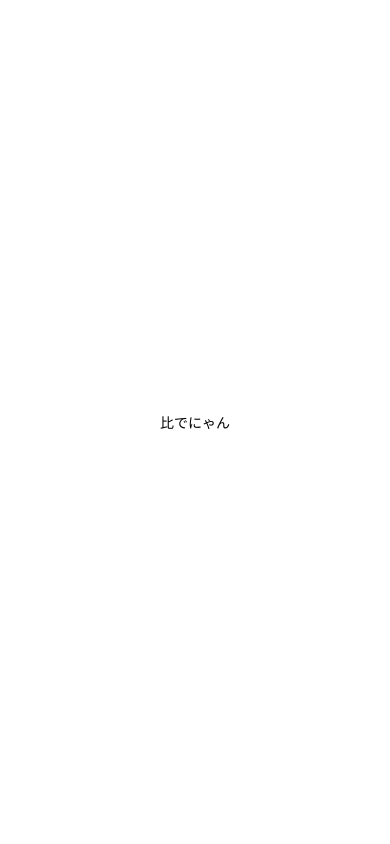
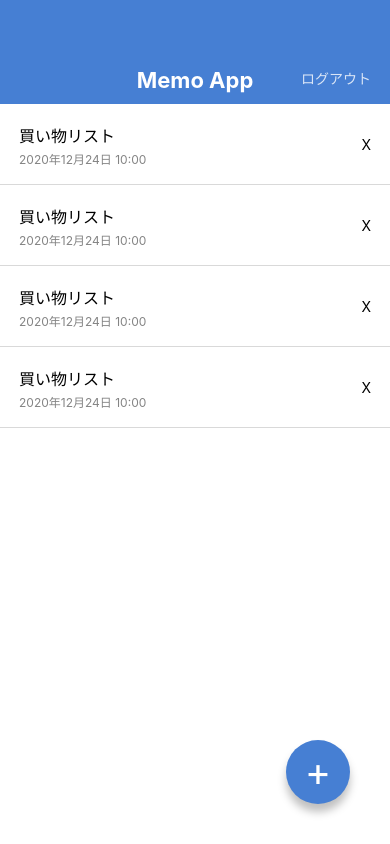
Before and after one commit to purankuton2001/MemoApp, a React Native app: screen / in a window 390 px wide. Built offline with nearby package versions, Linux system fonts and the light colour scheme.

Commit message:
style memolist screen

```diff
--- a/App.jsx
+++ b/App.jsx
@@ -1,13 +1,58 @@
-import { StatusBar } from 'expo-status-bar';
 import React from 'react';
 import { StyleSheet, Text, View } from 'react-native';
 
 export default function App() {
   return (
     <View style={styles.container}>
-      <Text>比でにゃん</Text>
-      {/* eslint-disable-next-line */}
-      <StatusBar style="auto" />
+      <View style={styles.appbar}>
+        <View style={styles.appbarInner}>
+          <Text style={styles.appbarTitle}>Memo App</Text>
+          <Text style={styles.appbarRight}>ログアウト</Text>
+        </View>
+      </View>
+
+      <View>
+        <View style={styles.memoListItem}>
+          <View>
+            <Text style={styles.memoListItemTitle}>買い物リスト</Text>
+            <Text style={styles.memoListItemDate}>2020年12月24日 10:00</Text>
+          </View>
+          <View>
+            <Text>X</Text>
+          </View>
+        </View>
+        <View style={styles.memoListItem}>
+          <View>
+            <Text style={styles.memoListItemTitle}>買い物リスト</Text>
+            <Text style={styles.memoListItemDate}>2020年12月24日 10:00</Text>
+          </View>
+          <View>
+            <Text>X</Text>
+          </View>
+        </View>
+        <View style={styles.memoListItem}>
+          <View>
+            <Text style={styles.memoListItemTitle}>買い物リスト</Text>
+            <Text style={styles.memoListItemDate}>2020年12月24日 10:00</Text>
+          </View>
+          <View>
+            <Text>X</Text>
+          </View>
+        </View>
+        <View style={styles.memoListItem}>
+          <View>
+            <Text style={styles.memoListItemTitle}>買い物リスト</Text>
+            <Text style={styles.memoListItemDate}>2020年12月24日 10:00</Text>
+          </View>
+          <View>
+            <Text>X</Text>
+          </View>
+        </View>
+
+      </View>
+      <View style={styles.circleButton}>
+        <Text style={styles.circleButtonLabel}>+</Text>
+      </View>
     </View>
 
   );
@@ -16,8 +61,68 @@
 const styles = StyleSheet.create({
   container: {
     flex: 1,
-    backgroundColor: '#fff',
+    backgroundColor: '#FFFFFF',
+  },
+  appbar: {
+    width: '100%',
+    height: 104,
+    backgroundColor: '#467FD3',
+    justifyContent: 'flex-end',
+  },
+  appbarInner: {
     alignItems: 'center',
+  },
+  appbarRight: {
+    position: 'absolute',
+    right: 19,
+    bottom: 16,
+    color: 'rgba(255,255,255,0.8)',
+  },
+  appbarTitle: {
+    marginBottom: 8,
+    fontSize: 22,
+    lineHeight: 32,
+    color: '#FFFFFF',
+    fontWeight: 'bold',
+  },
+  memoListItem: {
+    backgroundColor: '#ffffff',
+    flexDirection: 'row',
+    justifyContent: 'space-between',
+    paddingVertical: 16,
+    paddingHorizontal: 19,
+    alignItems: 'center',
+    borderBottomWidth: 1,
+    borderColor: 'rgba(0,0,0,0.15)',
+  },
+  memoListItemTitle: {
+    fontSize: 16,
+    lineHeight: 32,
+  },
+  memoListItemDate: {
+    fontSize: 12,
+    lineHeight: 16,
+    color: '#848484',
+  },
+  circleButton: {
+    backgroundColor: '#467FD3',
+    width: 64,
+    height: 64,
+    borderRadius: 32,
     justifyContent: 'center',
+    alignItems: 'center',
+    position: 'absolute',
+    right: 40,
+    bottom: 40,
+    shadowColor: '#000000',
+    shadowOffset: { width: 0, height: 8 },
+    shadowOpacity: 0.25,
+    shadowRadius: 8,
+    elevation: 8,
+  },
+  circleButtonLabel: {
+    color: '#ffffff',
+    fontSize: 40,
+    lineHeight: 40,
   },
 });
--- a/package.json
+++ b/package.json
@@ -10,6 +10,7 @@
   "dependencies": {
     "expo": "~40.0.0",
     "expo-status-bar": "~1.0.3",
+    "prop-types": "^15.7.2",
     "react": "16.13.1",
     "react-dom": "16.13.1",
     "react-native": "https://github.com/expo/react-native/archive/sdk-40.0.1.tar.gz",
```
